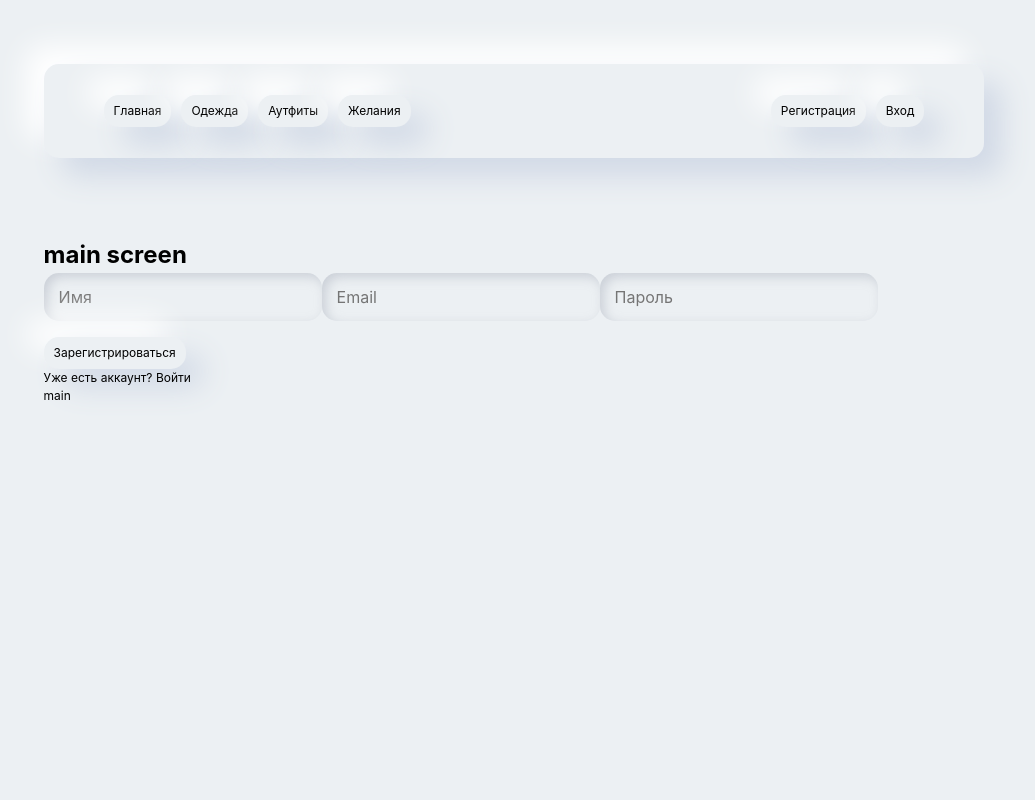
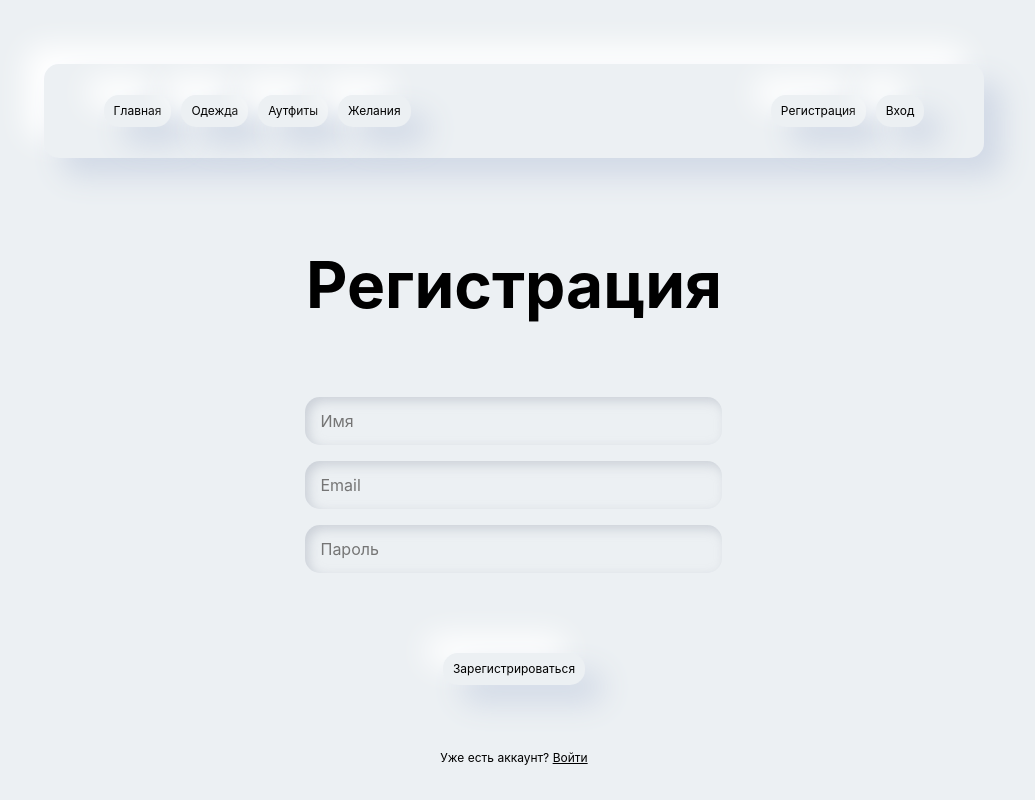
Before and after one commit to Qwayb/course-project, a Vue app: page /register in a window 1280 px wide. Shown: the whole page, without its empty margins (126-1161 px from the left). Built offline with nearby package versions, Linux system fonts and the light colour scheme.

Commit message:
logout ui and some outher uiux

```diff
--- a/src/assets/main.css
+++ b/src/assets/main.css
@@ -78,3 +78,11 @@ button:hover {
             18px 18px 30px #D1D9E6,
             -18px -18px 30px #FFFFFF;
 }
+
+.form {
+    display: flex;
+    flex-direction: column;
+    align-items: center;
+    max-width: 417px;
+    margin: 0 auto;
+}
--- a/src/components/Header.vue
+++ b/src/components/Header.vue
@@ -1,5 +1,8 @@
 <script setup>
+import { ref } from 'vue';
+import Header from "@/components/Header.vue";
 
+const isAuthenticated = ref(!!localStorage.getItem('authToken'));
 </script>
 
 <template>
@@ -12,9 +15,12 @@
       <router-link class="button" to="/">Желания</router-link>
     </div>
 
-    <div class="nav_elements">
+    <div v-if="!isAuthenticated" class="nav_elements">
       <router-link class="button" to="/register">Регистрация</router-link>
       <router-link class="button" to="/login">Вход</router-link>
+    </div>
+    <div v-if="isAuthenticated" class="nav_elements">
+      <router-link class="button" to="/logout">Выйти</router-link>
     </div>
   </nav>
 </template>
--- a/src/views/Login.vue
+++ b/src/views/Login.vue
@@ -52,7 +52,7 @@ async function handleLogin() {
 <template>
   <Header/>
 
-  <div class="auth-form">
+  <div class="form">
     <h2>Вход</h2>
     <form class="input-block" @submit.prevent="handleLogin">
       <input v-model="form.email" type="email" placeholder="Email" required>
@@ -67,13 +67,7 @@ async function handleLogin() {
 </template>
 
 <style scoped>
-.auth-form {
-  display: flex;
-  flex-direction: column;
-  align-items: center;
-  max-width: 417px;
-  margin: 0 auto;
-}
+
 
 .input-block {
   display: flex;
@@ -85,4 +79,8 @@ async function handleLogin() {
 .input-block > input, button{
   width: 100%;
 }
+
+.input-block > button{
+  margin: 64px 0 64px 0;
+}
 </style>
--- a/src/views/Logout.vue
+++ b/src/views/Logout.vue
@@ -14,10 +14,31 @@ function logout (){
 
 <template>
   <Header/>
-
-<button @click="logout">выйти</button>
+  <div class="form">
+    <h2>Выход</h2>
+    <p>Вы уверены что хотите выйти?</p>
+    <div class="form_buttons">
+      <button @click="logout">Да</button>
+      <router-link class="button underline" to="mainScreen">Нет</router-link>
+    </div>
+  </div>
 </template>
 
 <style scoped>
 
+  p{
+    margin-bottom: 64px;
+  }
+  .form_buttons {
+    display: flex;
+    width: 50%;
+    align-items: center;
+    justify-content: space-between;
+  }
+
+  button{
+    background: none;
+    box-shadow: none;
+
+  }
 </style>
--- a/src/views/Register.vue
+++ b/src/views/Register.vue
@@ -50,8 +50,9 @@ async function handleRegister() {
 <template>
   <Header/>
 
-  <h1>main screen</h1>
-  <form @submit.prevent="handleRegister">
+  <div class="form">
+    <h2>Регистрация</h2>
+    <form class="input-block" @submit.prevent="handleRegister">
       <input v-model="form.name" type="text" placeholder="Имя" required>
       <input v-model="form.email" type="email" placeholder="Email" required>
       <input v-model="form.password" type="password" placeholder="Пароль" required>
@@ -60,11 +61,23 @@ async function handleRegister() {
       </button>
       <p v-if="error" class="error">{{ error }}</p>
     </form>
-  <router-link to="/login">Уже есть аккаунт? Войти</router-link>
-  <br>
-  <router-link to="/">main</router-link>
+    <router-link to="/login">Уже есть аккаунт? <span class="underline">Войти</span></router-link>
+  </div>
 </template>
 
 <style scoped>
+.input-block {
+  display: flex;
+  flex-direction: column;
+  width: 100%;
+  align-items: center;
+}
 
+.input-block > input, button{
+  width: 100%;
+}
+
+.input-block > button{
+  margin: 64px 0 64px 0;
+}
 </style>
```
Lines whose indentation alone changed are shown as unchanged.
